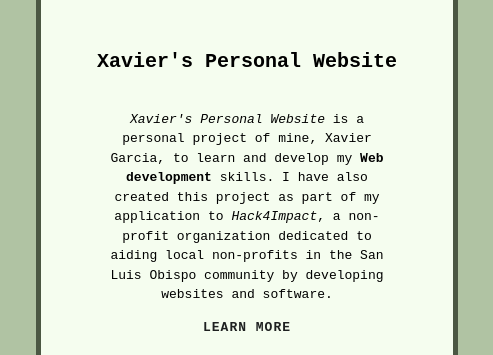
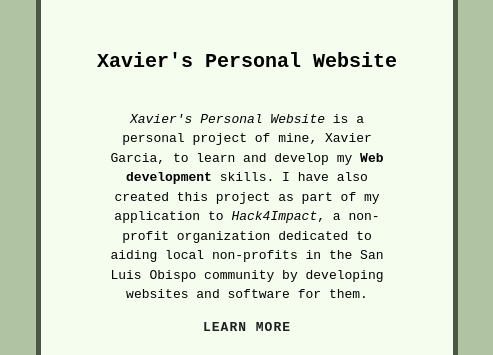
Before and after one commit to xgarcia17/xgarcia17.github.io, a plain HTML site: page portfolio.html in a window 1280 px wide. Shown: the part 242-597 px from the top of the page, 787-1280 px from the left. Drawn offline with Linux system fonts and the light colour scheme.

Commit message:
feat: add to postfolio H4I description

```diff
--- a/portfolio.html
+++ b/portfolio.html
@@ -27,7 +27,7 @@
                         <em>Xavier's Personal Website</em> is a personal project of mine, Xavier Garcia, to learn and
                         develop my <strong>Web development</strong> skills. I have also created this project as part of my
                         application to <em>Hack4Impact</em>, a non-profit organization dedicated to aiding local
-                        non-profits in the San Luis Obispo community by developing websites and software.
+                        non-profits in the San Luis Obispo community by developing websites and software for them.
                     </p>
                     <a href="index.html">LEARN MORE</a>
                     <p></p>
```
